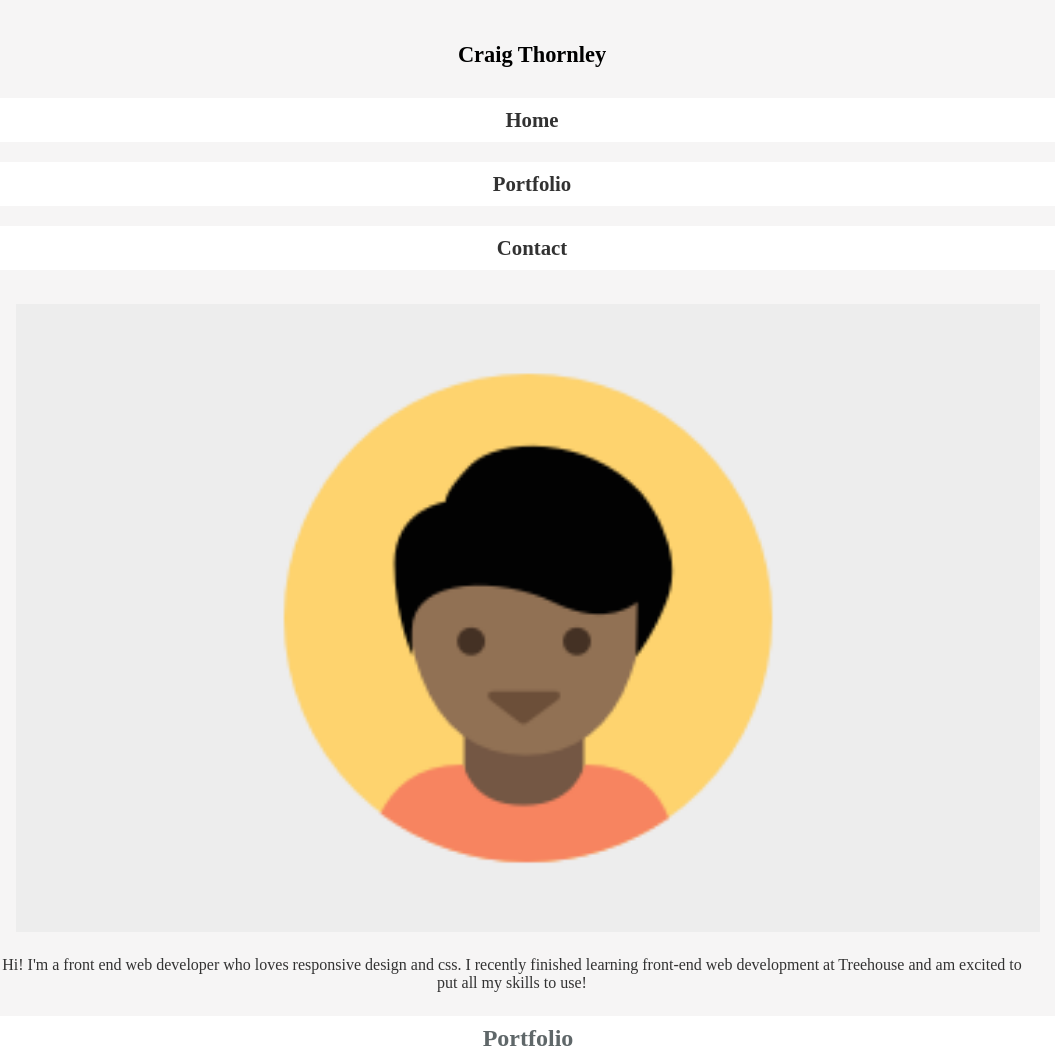
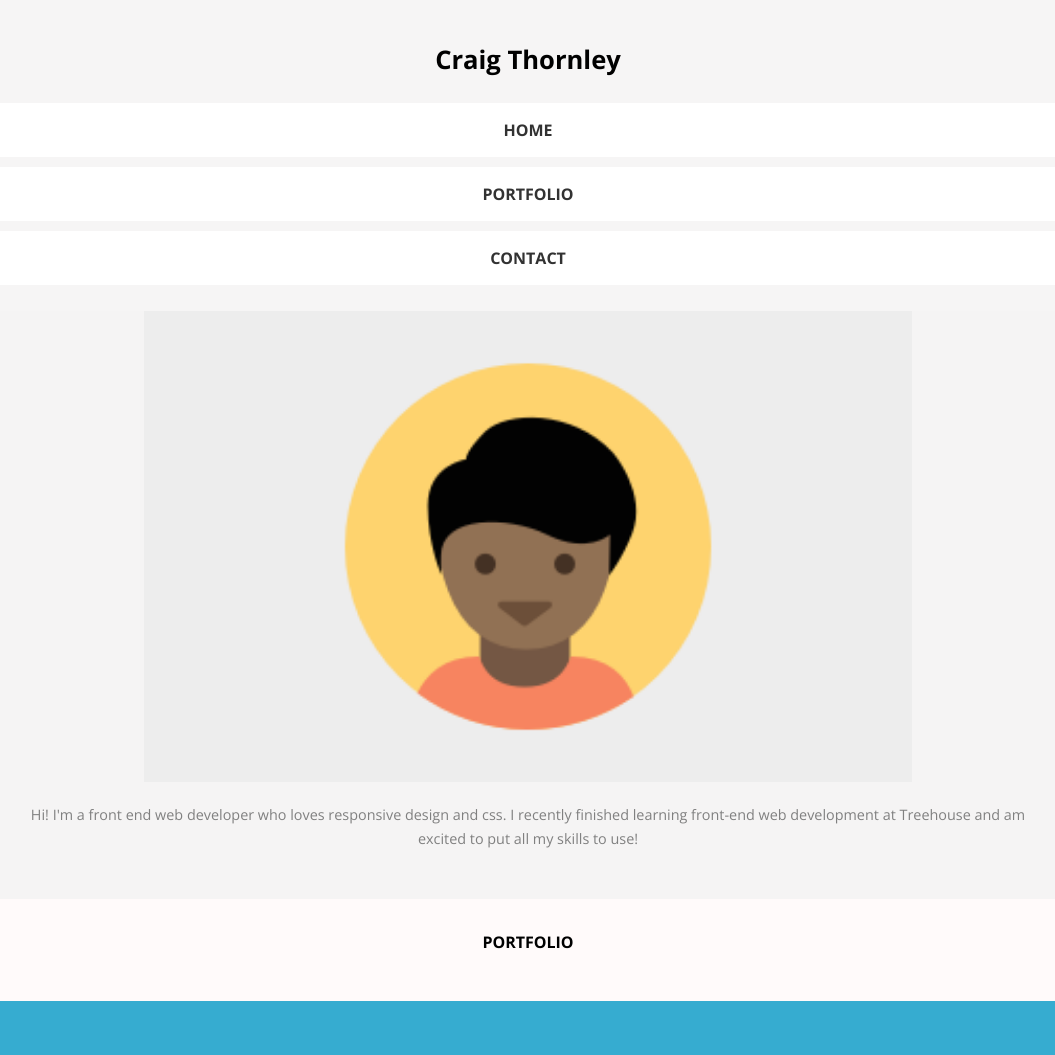
Before and after one commit to cthornley83/new-project-2, a plain HTML site: page index.html in a window 1280 px wide. Shown: the top 1055 px of the page, without its empty margins (112-1167 px from the left). Drawn offline with nearby package versions, Linux system fonts and the light colour scheme.

Commit message:
updated files

```diff
--- a/css/style.css
+++ b/css/style.css
@@ -1,90 +1,133 @@
 *{
     box-sizing: border-box;
 }
+/* TYPE SELECTORS */
+html{
+
+}
 header{
-    margin:-1rem;
-    background-color:#f6f5f5;
+    margin:0 -1rem;
+    background-color:#f5f4f4;
 }
 body{
+    max-width: 100vw;
+    margin:0 auto;
     text-align: center;
-
+    font-family: 'Open Sans', sans-serif;
+    background-color:#fffafa;
 }
 a{
-    font-size: 1.3rem;
+    font-size: 1rem;
     text-decoration: none;
     color:#323232;
-    font-weight: 700;
+    font-weight: 800;
 }
 p{
-    color:#323232;
+    color:grey;
+    font-weight: 400;
+    max-width: 80vw;
+    margin:0 auto 2rem;
+    padding:0.5 0 1.5rem;
+    font-size: 0.9rem;
 }
 h2{
 color:#5f6769;
-        }
+font-size: 1.1rem;
+margin-top:1rem;
+
+}
+h3{
+    margin:2rem auto 2rem;
+    font-size:1rem;
+    font-weight: 900;
+    padding:1rem;
+}
+
+
+
+
 /* header */
 #name{
-font-size: 1.4rem;;
+font-size: 1.6rem;;
 background-color: #f6f5f5;
-font-weight: 700;
+font-weight: 900;
 }
 nav li{
     color:black;
+    max-width: 90vw;
+    background-color: white;
+    margin:10px auto;
+    list-style: none;
+    padding: 1rem;
 
-    border-radius: 15px;;
-background-color: white;
-    margin-top:20px;
-  list-style: none;
-  text-decoration: none;
-    padding:10px 20px;
 
 }
 #nav{
     display:block;
   text-align: center;
-   width:100%;
-   padding-top:20px;
-   margin: -1rem;;
+  max-width:100%;
+   padding:1rem 0;
+   margin: 0 ;
     background-color:#f6f5f5;
 }
-.flex{
-    margin:0 auto;
-    padding-bottom:20px;
-}
+
 #profile-img{
-    margin-top:30px;
-    margin-bottom: 20px;
 
+max-width: 60vw;
+margin: 1rem auto ;
 
 }
 
 #article{
-    width:100vw;
-    margin:-1rem;
-    padding-top:20px;
+    max-width:100vw;
+    margin: auto;
+   padding-bottom:1rem;
+    font-size: 1.1rem;
+    line-height: 1.5rem;
+    text-align:center ;
 
 }
+/* MAIN BODY */
+.flex{
+    max-width: 100%;
+    margin:0 auto;
+ }
 .card{
+    max-width: 100%;
+    margin:-1rem auto;
 
-    padding:0;
-    max-width: 80vw;
-    margin: 0 auto;
+ }
+ .image{
+   max-width: 100%;
+    margin:-1rem auto;
 }
 
 
-/* }main */
 
 img{
 
-width: 80vw;
+width: 85vw;
+margin:0 auto;
 
 }
-.image{
-    margin:25px auto;
-}
+
 footer{
+    max-width:100%;
+    padding:20px;
+    background-color:#f5f4f4;
+    margin:0 -1rem;
 
-    padding:20px;
 }
 footer li{
     list-style: none;
+    padding:1rem;
+    margin:-1rem;
 }
+footer p{
+    max-width:100%;
+    padding:0;
+}
+#footer{
+  max-width: 100%;
+  margin:0 -1rem;
+}
--- a/index.html
+++ b/index.html
@@ -3,27 +3,26 @@
     <head>
 <title>project 2</title>
 <meta name="viewport" content="width=device-width, initial-scale=1.0">
+<link rel="preconnect" href="https://fonts.gstatic.com">
+<link rel="preconnect" href="https://fonts.gstatic.com">
+<link href="https://fonts.googleapis.com/css2?family=Montserrat:ital,wght@0,500;0,700;1,300&family=Open+Sans:wght@300;400;600;700&display=swap" rel="stylesheet">
 <link rel="stylesheet" href="css/style.css">
     </head>
 <body>
     <header>
-        <section class="flex">
+
         <nav id="nav-bar">
             <UL id="nav">
                 <li id="name">Craig Thornley</li>
-                <li> <a href="index.html">Home</a></li>
-                <li> <a href="#portfolio">Portfolio</a></li>
-                <li> <a href="#contact"> Contact</a></li>
+                <li> <a href="index.html">HOME</a></li>
+                <li> <a href="#portfolio">PORTFOLIO</a></li>
+                <li> <a href="#contact"> CONTACT</a></li>
             </UL>
         </nav>
-      </section >
+
       <section class="flex">
-
-
-
-
-    <div class="card" id="profile-img">
-            <img src="img/responsive-layout-profile.png" alt="profile image">
+        <div class="card">
+          <img id="profile-img" src="img/responsive-layout-profile.png" alt="profile image">
             <article id="article" class="card">
               <p>Hi! I'm a front end web developer who loves responsive design and css. I recently finished learning front-end web development at Treehouse and am excited to put all my skills to use!</p>
             </article>
@@ -34,7 +33,7 @@
     <section class="flex">
             <section class="image">
                 <div class="card">
-                    <h2>Portfolio</h2>
+                    <h3>PORTFOLIO</h3>
                 <img src="img/portfolio-1.png" alt="marketing page image">
                 <h2>Marketing Page</h2>
                 <p>This project shows the front page of a marketing website meant for specific business I'm interested in.</p>
@@ -78,7 +77,8 @@
         </section>
   </section>
  </main>
-        <footer>
+ <section class="flex" id="footer">
+        <footer class="card">
             <h2>Contact</h2>
             <p>If your interested in chatting or want more information about what I've been working on, I'd love to hear from you!</p>
             <ul>
@@ -87,5 +87,6 @@
             </ul>
 
         </footer>
+    </section>
     </body>
 </html>
```
Lines whose indentation alone changed are shown as unchanged.
